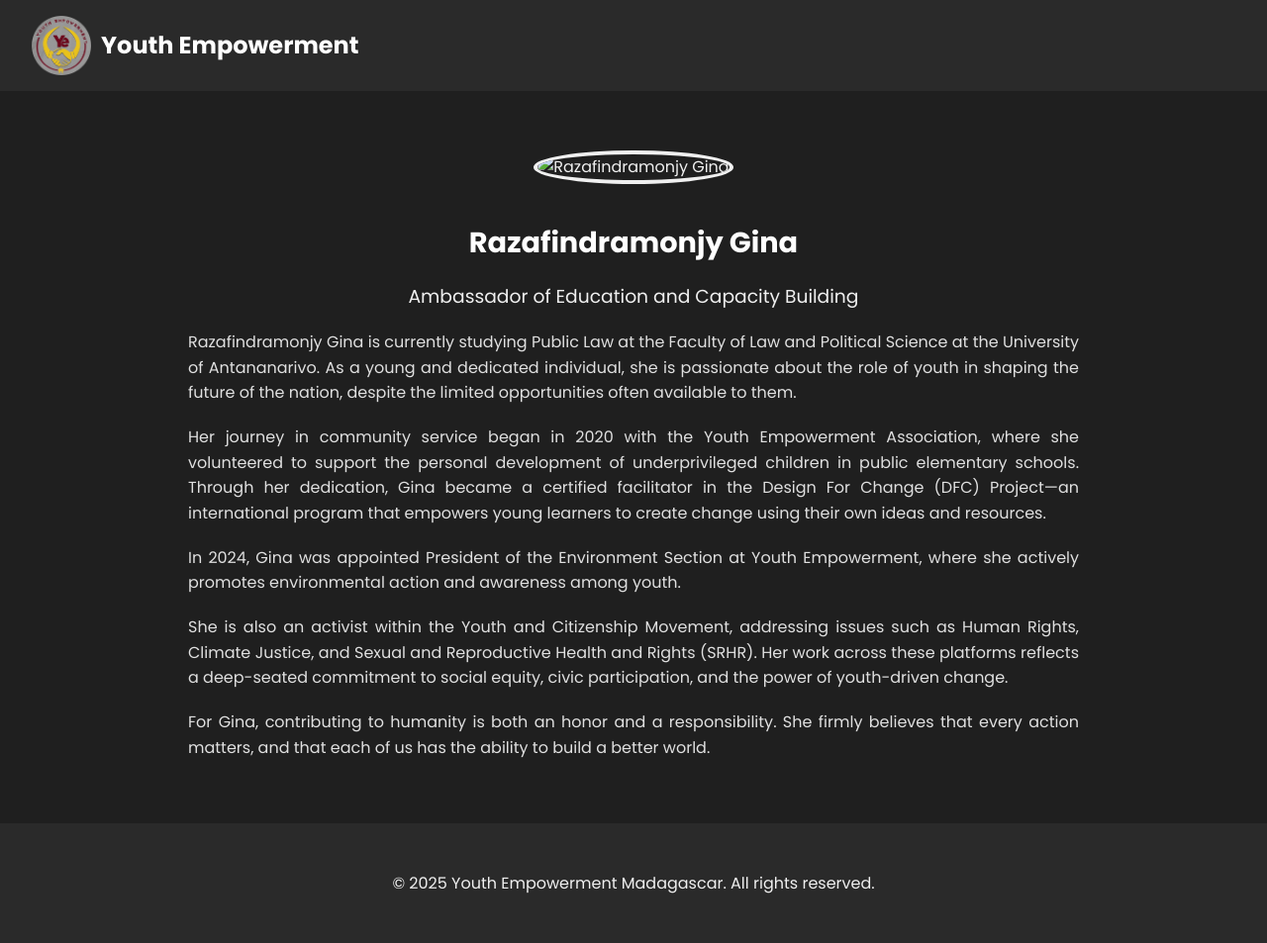
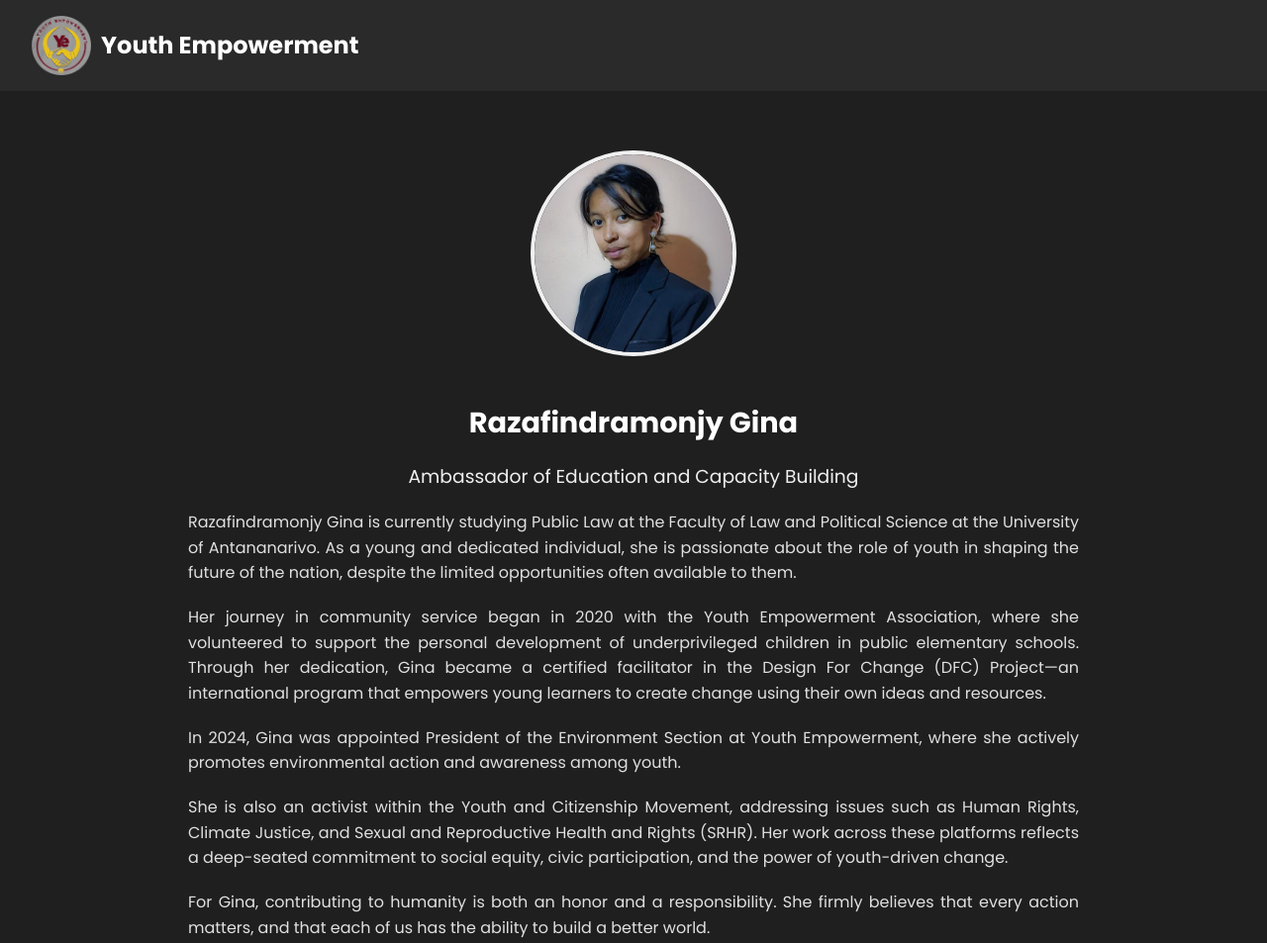
Before and after one commit to YE2025-mg/youthempowerment-website, a plain HTML site: page gina.html in a window 1280 px wide. Shown: the top 953 px of the page at 99% size. Drawn offline with Linux system fonts and the light colour scheme.

Commit message:
Update gina.html

```diff
--- a/gina.html
+++ b/gina.html
@@ -142,7 +142,7 @@
 
 <section class="profile-container">
   <div class="profile-header">
-    <img src="gina.gina.webp" alt="Razafindramonjy Gina">
+    <img src="gina.webp" alt="Razafindramonjy Gina">
     <h1>Razafindramonjy Gina</h1>
     <h3>Ambassador of Education and Capacity Building</h3>
   </div>
```
